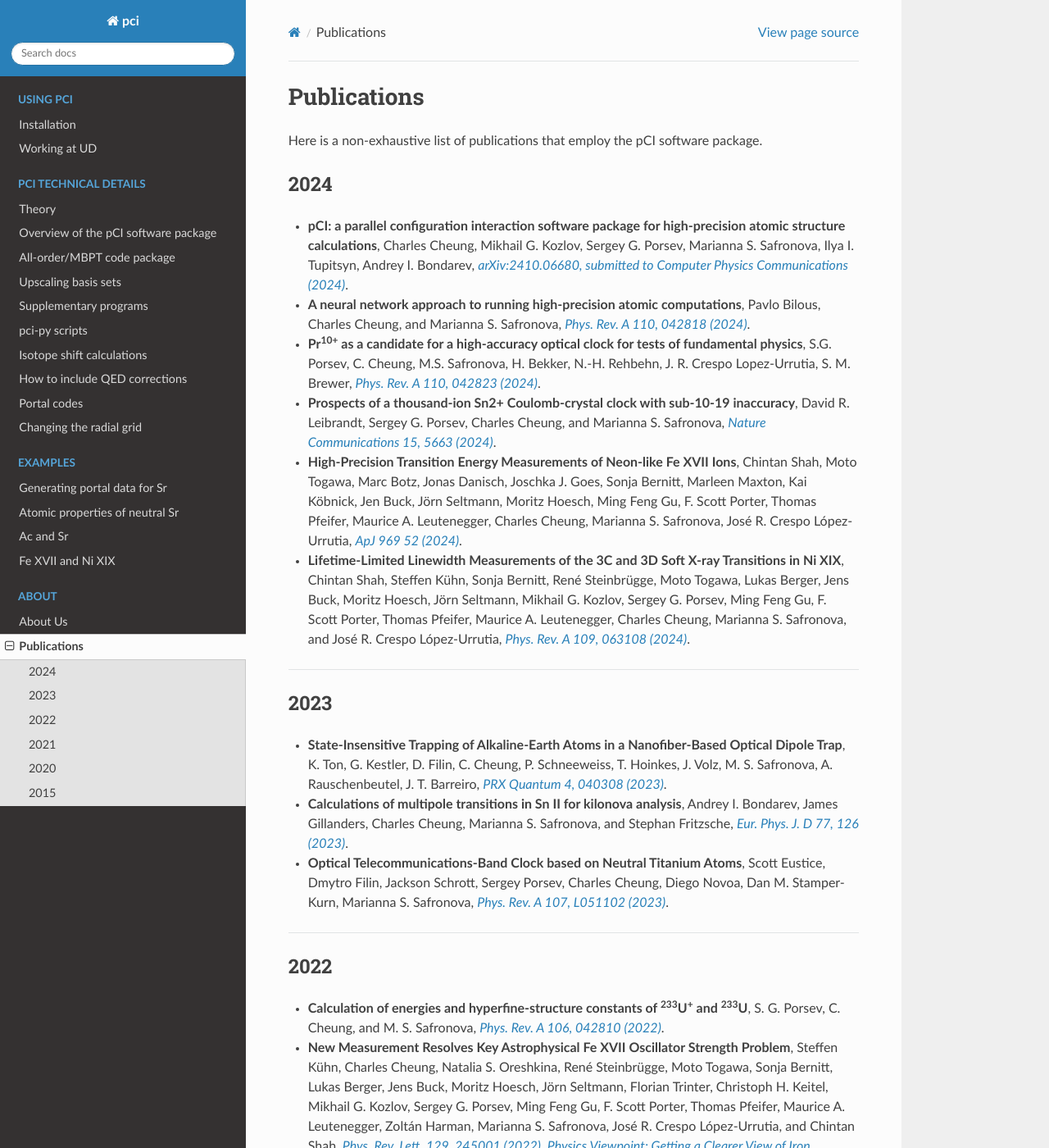
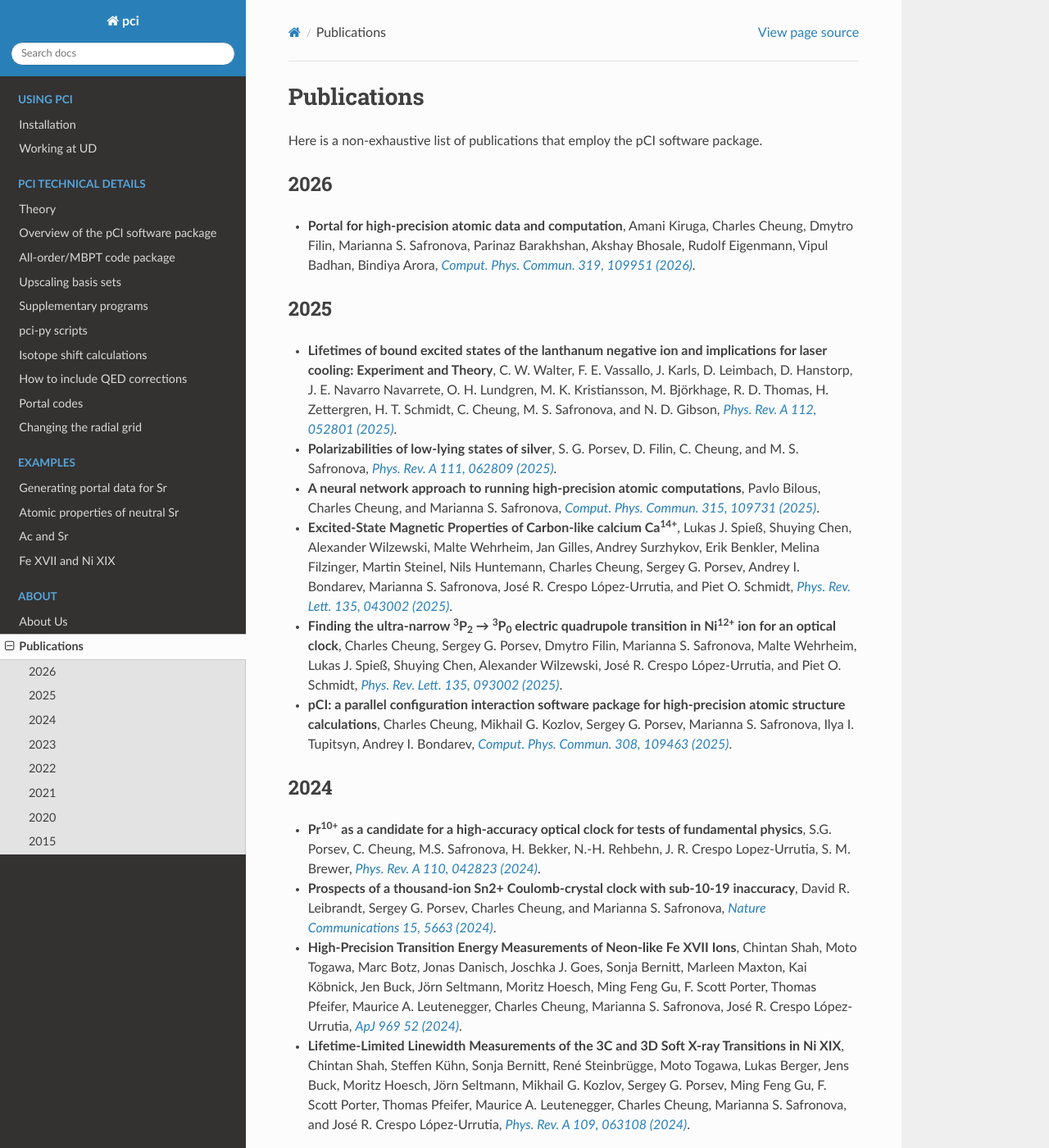
Before and after one commit to ud-pci/pCI, a Sphinx documentation site: the page built from docs/publications.md, in a window 1280 px wide and 1400 px high. Shown: the whole window at 82% size. Built offline with Sphinx 7.4.7 and the Read the Docs theme 3.1.0, drawn with Linux system fonts in a browser that asks for light colours.

Commit message:
update pubs

```diff
--- a/docs/publications.md
+++ b/docs/publications.md
@@ -2,9 +2,18 @@
 
 Here is a non-exhaustive list of publications that employ the pCI software package.
 
+## 2026
+- **Portal for high-precision atomic data and computation**, Amani Kiruga, Charles Cheung, Dmytro Filin, Marianna S. Safronova, Parinaz Barakhshan, Akshay Bhosale, Rudolf Eigenmann, Vipul Badhan, Bindiya Arora, *[Comput. Phys. Commun. 319, 109951 (2026)](https://www.sciencedirect.com/science/article/abs/pii/S0010465525004527)*.
+
+## 2025
+- **Lifetimes of bound excited states of the lanthanum negative ion and implications for laser cooling: Experiment and Theory**, C. W. Walter, F. E. Vassallo, J. Karls, D. Leimbach, D. Hanstorp, J. E. Navarro Navarrete, O. H. Lundgren, M. K. Kristiansson, M. Björkhage, R. D. Thomas, H. Zettergren, H. T. Schmidt, C. Cheung, M. S. Safronova, and N. D. Gibson, *[Phys. Rev. A 112, 052801 (2025)](https://journals.aps.org/pra/abstract/10.1103/6641-mdhr)*.
+- **Polarizabilities of low-lying states of silver**, S. G. Porsev, D. Filin, C. Cheung, and M. S. Safronova, *[Phys. Rev. A 111, 062809 (2025)](https://journals.aps.org/pra/abstract/10.1103/PhysRevA.111.062809)*.
+- **A neural network approach to running high-precision atomic computations**, Pavlo Bilous, Charles Cheung, and Marianna S. Safronova, *[Comput. Phys. Commun. 315, 109731 (2025)](https://www.sciencedirect.com/science/article/pii/S0010465525002334)*.
+- **Excited-State Magnetic Properties of Carbon-like calcium Ca<sup>14+</sup>**, Lukas J. Spieß, Shuying Chen, Alexander Wilzewski, Malte Wehrheim, Jan Gilles, Andrey Surzhykov, Erik Benkler, Melina Filzinger, Martin Steinel, Nils Huntemann, Charles Cheung, Sergey G. Porsev, Andrey I. Bondarev, Marianna S. Safronova, José R. Crespo López-Urrutia, and Piet O. Schmidt, *[Phys. Rev. Lett. 135, 043002 (2025)](https://journals.aps.org/prl/abstract/10.1103/p88p-brnx)*.
+- **Finding the ultra-narrow <sup>3</sup>P<sub>2</sub> → <sup>3</sup>P<sub>0</sub> electric quadrupole transition in Ni<sup>12+</sup> ion for an optical clock**, Charles Cheung, Sergey G. Porsev, Dmytro Filin, Marianna S. Safronova, Malte Wehrheim, Lukas J. Spieß, Shuying Chen, Alexander Wilzewski, José R. Crespo López-Urrutia, and Piet O. Schmidt, *[Phys. Rev. Lett. 135, 093002 (2025)](https://journals.aps.org/prl/abstract/10.1103/flwf-c2m1)*.
+- **pCI: a parallel configuration interaction software package for high-precision atomic structure calculations**, Charles Cheung, Mikhail G. Kozlov, Sergey G. Porsev, Marianna S. Safronova, Ilya I. Tupitsyn, Andrey I. Bondarev, *[Comput. Phys. Commun. 308, 109463 (2025)](https://www.sciencedirect.com/science/article/abs/pii/S0010465524003862)*.
+
 ## 2024
-- **pCI: a parallel configuration interaction software package for high-precision atomic structure calculations**, Charles Cheung, Mikhail G. Kozlov, Sergey G. Porsev, Marianna S. Safronova, Ilya I. Tupitsyn, Andrey I. Bondarev, *[arXiv:2410.06680, submitted to Computer Physics Communications (2024)](https://arxiv.org/abs/2410.06680)*.
-- **A neural network approach to running high-precision atomic computations**, Pavlo Bilous, Charles Cheung, and Marianna S. Safronova, *[Phys. Rev. A 110, 042818 (2024)](https://journals.aps.org/pra/abstract/10.1103/PhysRevA.110.042818)*.
 - **Pr<sup>10+</sup> as a candidate for a high-accuracy optical clock for tests of fundamental physics**, S.G. Porsev, C. Cheung, M.S. Safronova, H. Bekker, N.-H. Rehbehn, J. R. Crespo Lopez-Urrutia, S. M. Brewer, *[Phys. Rev. A 110, 042823 (2024)](https://journals.aps.org/pra/abstract/10.1103/PhysRevA.110.042823)*.
 - **Prospects of a thousand-ion Sn2+ Coulomb-crystal clock with sub-10-19 inaccuracy**, David R. Leibrandt, Sergey G. Porsev, Charles Cheung, and Marianna S. Safronova, *[Nature Communications 15, 5663 (2024)](https://www.nature.com/articles/s41467-024-49241-w)*.
 - **High-Precision Transition Energy Measurements of Neon-like Fe XVII Ions**, Chintan Shah, Moto Togawa, Marc Botz, Jonas Danisch, Joschka J. Goes, Sonja Bernitt, Marleen Maxton, Kai Köbnick, Jen Buck, Jörn Seltmann, Moritz Hoesch, Ming Feng Gu, F. Scott Porter, Thomas Pfeifer, Maurice A. Leutenegger, Charles Cheung, Marianna S. Safronova, José R. Crespo López-Urrutia, *[ApJ 969 52 (2024)](https://iopscience.iop.org/article/10.3847/1538-4357/ad454b)*.
```
